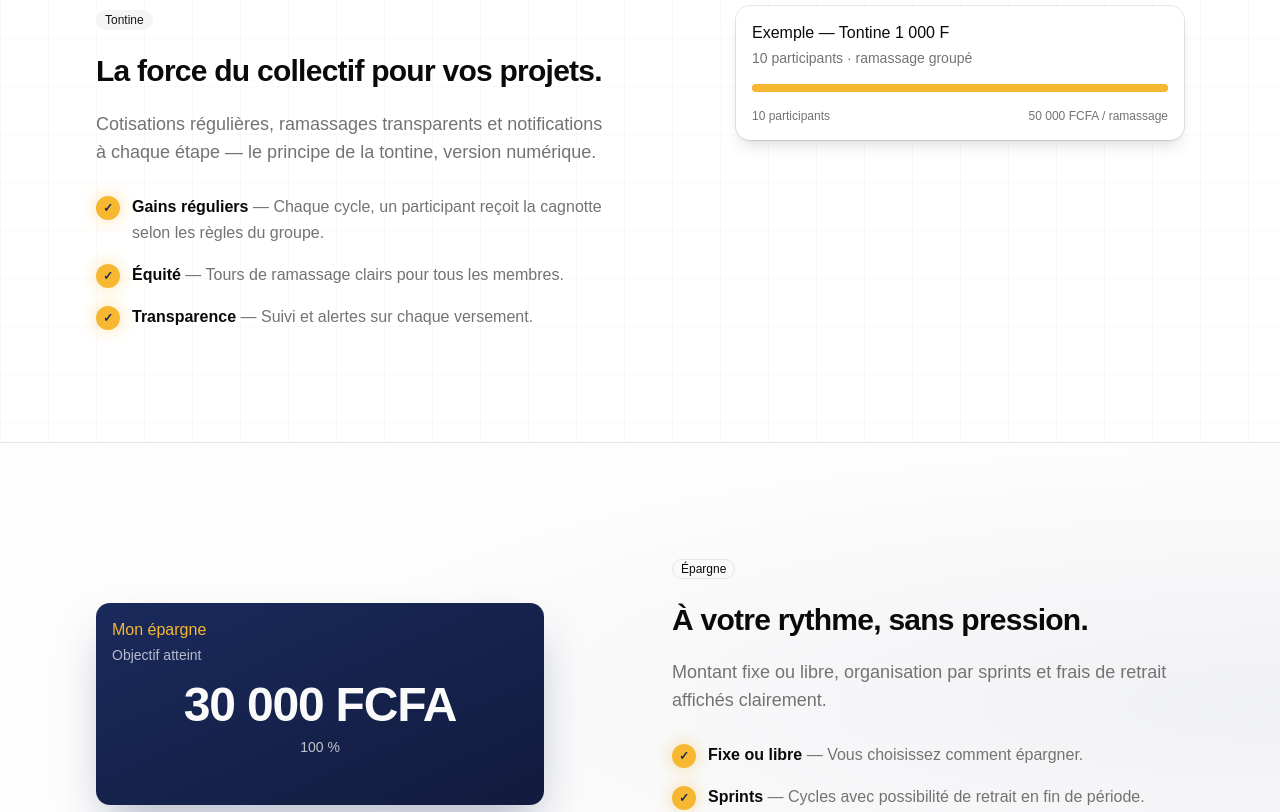
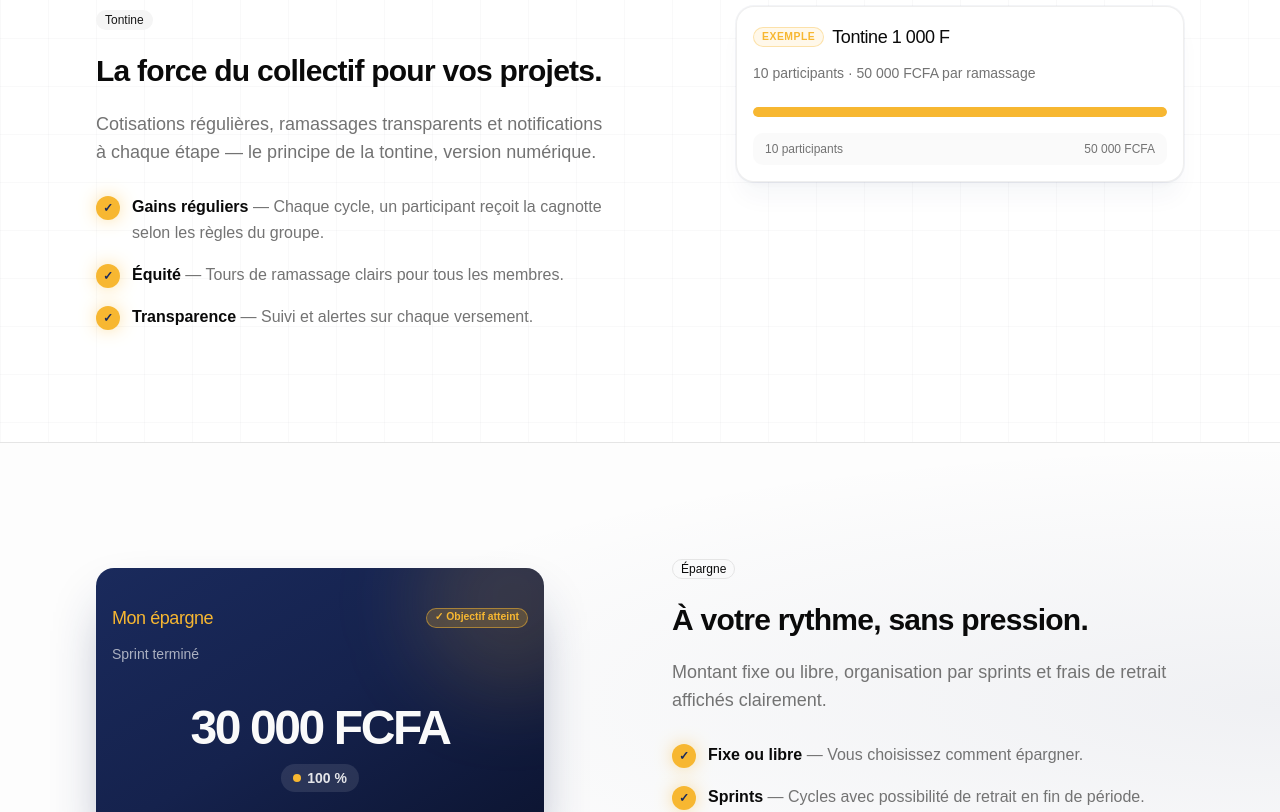
Before and after one commit to The-Ghost03/smartsaver-web-react, a React (Vite) app: page / in a window 1280 px wide. Shown: the part 1000-1812 px from the top of the page. Built offline with nearby package versions, Linux system fonts and the light colour scheme.

Commit message:
feat: enhance Home component with improved card layouts, updated styles, and better visual elements for user engagement

```diff
--- a/src/pages/Home.jsx
+++ b/src/pages/Home.jsx
@@ -43,7 +43,8 @@ const LINK_IOS = "lien_vers_votre_app_store_ici";
 const HERO_FLOATERS = [
   {
     Icon: Wallet,
-    className: "left-[2%] top-[14%] text-primary-foreground/[0.16] max-md:left-[3%]",
+    className:
+      "left-[2%] top-[14%] text-primary-foreground/[0.16] max-md:left-[3%]",
     iconClass: "size-12 max-md:size-8",
     x: [0, 100, 55, -40, 0],
     y: [0, -35, 45, 20, 0],
@@ -426,14 +427,24 @@ export default function Home() {
             whileInView="visible"
             viewport={viewportOnce}
           >
-            <Card className="border-border/80 shadow-lg backdrop-blur-sm">
-              <CardHeader>
-                <CardTitle>Exemple — Tontine 1&nbsp;000&nbsp;F</CardTitle>
-                <CardDescription>
-                  10 participants · ramassage groupé
+            <Card className="overflow-hidden rounded-2xl border border-border/60 bg-card shadow-xl shadow-primary/[0.04] ring-1 ring-primary/5 backdrop-blur-sm transition-shadow duration-300 hover:shadow-2xl hover:shadow-primary/[0.06] hover:ring-primary/10">
+              <CardHeader className="space-y-2 pb-2">
+                <div className="flex items-center gap-2">
+                  <Badge
+                    variant="outline"
+                    className="border-(--accent)/35 bg-(--accent)/10 text-[0.65rem] font-semibold uppercase tracking-wider text-(--accent)"
+                  >
+                    Exemple
+                  </Badge>
+                  <CardTitle className="font-heading text-lg tracking-tight">
+                    Tontine 1&nbsp;000&nbsp;F
+                  </CardTitle>
+                </div>
+                <CardDescription className="text-muted-foreground">
+                  10 participants · 50&nbsp;000 FCFA par ramassage
                 </CardDescription>
               </CardHeader>
-              <CardContent className="space-y-4">
+              <CardContent className="space-y-4 pt-0">
                 <motion.div
                   initial={{ opacity: 0, scaleX: 0.3 }}
                   whileInView={{ opacity: 1, scaleX: 1 }}
@@ -443,12 +454,12 @@ export default function Home() {
                 >
                   <Progress
                     value={100}
-                    className="h-2 bg-muted [&_[data-slot=progress-indicator]]:bg-[var(--accent)] [&_[data-slot=progress-indicator]]:shadow-[0_0_12px_var(--accent)]"
+                    className="h-2.5 rounded-full bg-muted [&_[data-slot=progress-indicator]]:rounded-full [&_[data-slot=progress-indicator]]:bg-(--accent) [&_[data-slot=progress-indicator]]:shadow-[0_0_14px_var(--accent)]"
                   />
                 </motion.div>
-                <div className="flex justify-between text-xs font-medium text-muted-foreground">
+                <div className="flex items-center justify-between gap-4 rounded-lg bg-muted/50 px-3 py-2 text-xs font-medium text-muted-foreground">
                   <span>10 participants</span>
-                  <span>50&nbsp;000 FCFA / ramassage</span>
+                  <span className="tabular-nums">50&nbsp;000 FCFA</span>
                 </div>
               </CardContent>
             </Card>
@@ -476,22 +487,33 @@ export default function Home() {
               whileHover={{ y: -4 }}
               transition={{ type: "spring", stiffness: 300, damping: 20 }}
             >
-              <Card className="border-0 bg-gradient-to-br from-primary to-[#111b3d] text-primary-foreground shadow-[0_24px_48px_-12px_rgba(26,42,92,0.35)] ring-1 ring-white/10">
-                <CardHeader>
-                  <CardTitle className="text-[var(--accent)]">
-                    Mon épargne
-                  </CardTitle>
-                  <CardDescription className="text-primary-foreground/70">
-                    Objectif atteint
+              <Card className="relative overflow-hidden rounded-2xl border-0 bg-linear-to-br from-primary via-[#15224d] to-[#0c1430] text-primary-foreground shadow-[0_28px_56px_-16px_rgba(26,42,92,0.45)] ring-1 ring-white/10">
+                <div className="h-1 w-full" aria-hidden />
+                <div className="pointer-events-none absolute -right-16 -top-16 size-48 rounded-full bg-(--accent)/15 blur-2xl" />
+                <CardHeader className="relative z-10 space-y-2 pb-2">
+                  <div className="flex items-center justify-between gap-2">
+                    <CardTitle className="font-heading text-lg tracking-tight text-(--accent)">
+                      Mon épargne
+                    </CardTitle>
+                    <Badge
+                      variant="outline"
+                      className="border-(--accent)/50 bg-(--accent)/20 px-2 py-0.5 text-[0.65rem] font-semibold text-(--accent)"
+                    >
+                      ✓ Objectif atteint
+                    </Badge>
+                  </div>
+                  <CardDescription className="text-primary-foreground/65">
+                    Sprint terminé
                   </CardDescription>
                 </CardHeader>
-                <CardContent className="space-y-2 pb-8 text-center">
-                  <p className="text-4xl font-semibold tracking-tight md:text-5xl">
+                <CardContent className="relative z-10 space-y-3 pb-8 pt-4 text-center">
+                  <p className="font-heading text-4xl font-bold tabular-nums tracking-tight text-primary-foreground md:text-5xl md:tracking-tighter">
                     30&nbsp;000 FCFA
                   </p>
-                  <p className="text-sm text-primary-foreground/75">
+                  <div className="inline-flex items-center gap-1.5 rounded-full bg-white/10 px-3 py-1 text-sm font-semibold text-primary-foreground/90">
+                    <span className="size-2 rounded-full bg-(--accent)" />
                     100&nbsp;%
-                  </p>
+                  </div>
                 </CardContent>
               </Card>
             </motion.div>
```
